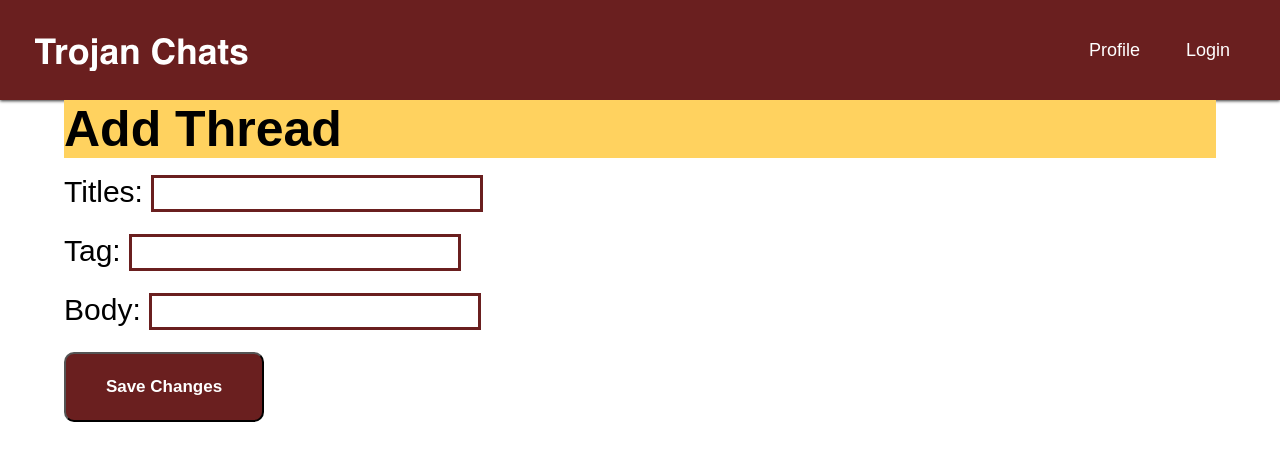
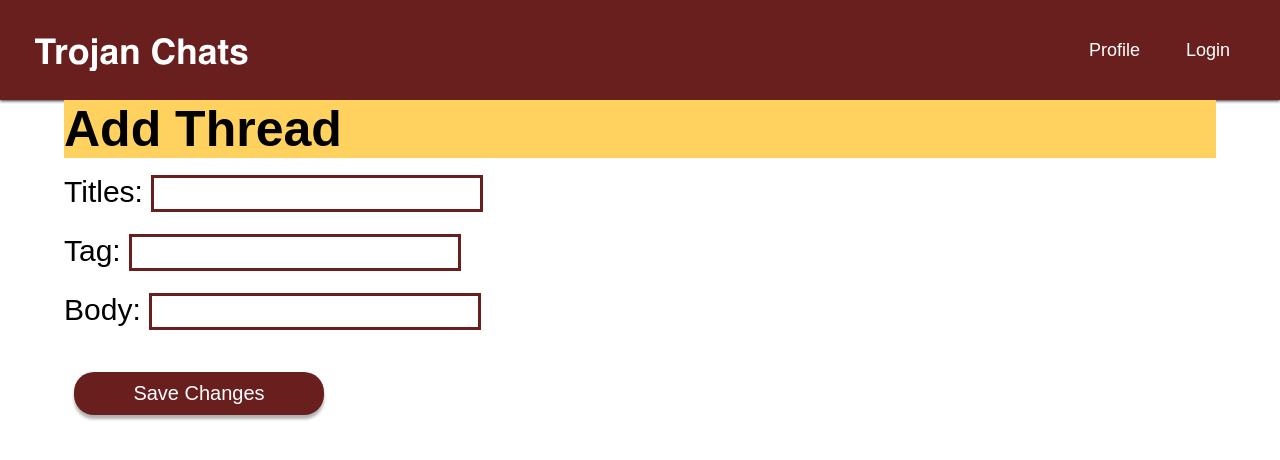
Before and after one commit to jennykim515/trojanchat, a React (Create React App) app in the folder frontend/: page /addthread in a window 1280 px wide. Shown: the top 460 px of the page. Built offline with nearby package versions, Linux system fonts and the light colour scheme; the HTML template or start-up script is replaced by a standard one.

Commit message:
add comments/threads

```diff
--- /dev/null
+++ b/frontend/src/components/AddThreadButton.jsx
@@ -0,0 +1,25 @@
+import React from 'react';
+import { useApp } from '../App';
+import Button from './buttons/buttons';
+
+export default function AddThreadButton() {
+    const { loggedIn } = useApp();
+
+    if (!loggedIn) {
+        return (
+            <div className="comment-form-container margin-top">
+                <p>
+                    <a href="/login">Log in</a> to add a Thread!
+                </p>
+            </div>
+        );
+    }
+
+    return (
+        <div className="loading">
+            <Button onClick={() => (window.location = '/addthread')} type="RED">
+                Create Thread
+            </Button>
+        </div>
+    );
+}
--- a/frontend/src/components/buttons/buttons.css
+++ b/frontend/src/components/buttons/buttons.css
@@ -3,6 +3,13 @@
     margin: 10px;
     text-align: center;
     filter: drop-shadow(0 0.25rem 0.1rem rgba(0, 0, 0, 0.3));
+    border-width: 0;
+}
+
+.redButton,
+.whiteButton {
+    outline: none;
+    border: none;
 }
 
 .whiteButton {
--- a/frontend/src/components/buttons/buttons.jsx
+++ b/frontend/src/components/buttons/buttons.jsx
@@ -20,9 +20,12 @@ export default function Button(props) {
 
     return (
         <div className="buttoncontainer">
-            <div className={BUTTON_TYPES[type] || 'button'} onClick={onClick}>
+            <button
+                className={BUTTON_TYPES[type] || BUTTON_TYPES.RED}
+                onClick={onClick}
+            >
                 {text}
-            </div>
+            </button>
         </div>
     );
 }
--- a/frontend/src/components/navbar/navbar.jsx
+++ b/frontend/src/components/navbar/navbar.jsx
@@ -11,6 +11,14 @@ import { useNavigate } from 'react-router-dom';
 const Navbar = ({ navType, setNavType }) => {
     const { logOut, loggedIn } = useApp();
     let navigate = useNavigate();
+
+    const navigateOneLevelUp = () => {
+        const path = window.location.pathname;
+        const pathArray = path.split('/');
+        pathArray.pop();
+        const newPath = pathArray.join('/');
+        navigate(newPath);
+    };
 
     let navButton = null;
     switch (navType) {
@@ -31,7 +39,7 @@ const Navbar = ({ navType, setNavType }) => {
                 <li
                     onClick={() => {
                         setNavType(0);
-                        navigate(-1);
+                        navigateOneLevelUp();
                     }}
                 >
                     <Button type="WHITE" text="Return to Navigation" />
@@ -43,7 +51,7 @@ const Navbar = ({ navType, setNavType }) => {
                 <li
                     onClick={() => {
                         setNavType(0);
-                        navigate(-1);
+                        navigateOneLevelUp();
                     }}
                 >
                     <Button type="WHITE" text="Return to Board" />
--- a/frontend/src/index.css
+++ b/frontend/src/index.css
@@ -3,8 +3,8 @@
     font-family: Arial, Helvetica, sans-serif !important;
 }
 
-h1,
-h2 {
+h1::first-letter,
+h2::first-letter {
     text-transform: capitalize;
 }
 
@@ -49,3 +49,7 @@ a:hover::after {
     font-weight: bold;
     margin: 2rem;
 }
+
+.margin-top {
+    margin-top: 2rem;
+}
--- a/frontend/src/pages/AddThread/AddThread.jsx
+++ b/frontend/src/pages/AddThread/AddThread.jsx
@@ -1,59 +1,81 @@
-import { useState, useContext, useEffect } from "react";
-import Container from '@mui/material/Container'
-import Button from '@mui/material/Button'
+import { useState, useContext, useEffect } from 'react';
+import Container from '@mui/material/Container';
+import { Button as MUIButton } from '@mui/material/Button';
 import { useApp } from '../../App';
+import Button from '../../components/buttons/buttons';
+import Loading from '../../components/Loading';
+import { v4 as uuidv4 } from 'uuid';
+import { getTimestamp } from '../../utils/time';
 
+export default function AddThreads({ props }) {
+    const { apiPost, user } = useApp();
+    const [loading, setLoading] = useState(false);
 
-export default function AddThreads({props}) {
+    const [titleInput, setTitleInput] = useState('');
+    const [tagInput, setTagInput] = useState('');
+    const [bodyInput, setBodyInput] = useState('');
 
-    const [titleInput, setTitleInput] = useState("");
-    const [tagInput, setTagInput] = useState("");
-    const [bodyInput, setBodyInput] = useState("");
+    const createThread = async (e) => {
+        e.preventDefault();
+        setLoading(true);
 
-
-
-    const formHandler = async (e) => {
-
+        const { status, ...data } = await apiPost('/post/create', {
+            content: titleInput,
+            tags: tagInput.split(' '),
+            postId: uuidv4(),
+            school: 'general',
+            timestamp: getTimestamp(),
+            upvotes: 1,
+            userId: user.userId,
+        });
+        if (status === 200) {
+            window.location = `/all/${data.postId}`;
+        } else {
+            alert('Error creating thread');
         }
 
+        setLoading(false);
+    };
 
     return (
         <Container>
-      <div id = "Info">
+            <div id="Info">
                 <h1 className="title">Add Thread</h1>
-      <form onSubmit={formHandler}>
+                <form onSubmit={createThread}>
                     <fieldset>
-          <label >Titles: </label>
+                        <label>Titles: </label>
                         <input
                             type="text"
                             value={titleInput}
                             onChange={(e) => setTitleInput(e.target.value)}
-                        marginBottom="10px"/>
+                        />
                     </fieldset>
                     <fieldset>
-          <label >Tag: </label>
+                        <label>Tag: </label>
                         <input
                             type="text"
                             value={tagInput}
                             onChange={(e) => setTagInput(e.target.value)}
-                        marginBottom="10px"/>
+                        />
                     </fieldset>
                     <fieldset>
-          <label >Body: </label>
+                        <label>Body: </label>
                         <input
                             type="text"
                             value={bodyInput}
                             onChange={(e) => setBodyInput(e.target.value)}
-                        marginBottom="10px"/>
+                        />
                     </fieldset>
+                    {!loading ? (
                         <fieldset>
-        <button className="btn" type="submit">Save Changes</button>
+                            <Button onClick={createThread}>Save Changes</Button>
                         </fieldset>
+                    ) : (
+                        <Loading />
+                    )}
                 </form>
-      <br/>
-      <br/><br/><br/><br/><br/>
+                <br />
             </div>
         </Container>
-
-  )
+    );
 }
--- a/frontend/src/pages/ChatThreads.jsx
+++ b/frontend/src/pages/ChatThreads.jsx
@@ -21,7 +21,7 @@ export default function UserThreads() {
     const getThreadData = async () => {
         // [GET] api call to fetch info about other user's thread /account/posts
         // userName, title, timeCreated, comments
-        const url = `/account/posts?id=${user.id}`;
+        const url = `/account/posts?id=${user.userId}`;
         const { status, ...data } = await app.apiGet(url);
         if (status === 200) {
             setThreadData(data);
@@ -39,7 +39,9 @@ export default function UserThreads() {
                     alignItems: 'center',
                 }}
             >
-                <h1 className="boardTitle">{user.name || user.id}'s Threads</h1>
+                <h1 className="boardTitle">
+                    {user.username || user.userId}'s Threads
+                </h1>
                 <Button type="RED" text="Return to Profile" />
             </div>
 
--- a/frontend/src/pages/CommentList.jsx
+++ b/frontend/src/pages/CommentList.jsx
@@ -44,6 +44,7 @@ export default function CommentList() {
     }, []);
 
     const [PostData, setPostData] = useState({});
+    console.log(PostData);
     const post = PostData.post;
     const comments = PostData.comments || [];
 
@@ -65,6 +66,13 @@ export default function CommentList() {
         }
     };
 
+    const addComment = (comment) => {
+        setPostData({
+            ...PostData,
+            comments: [...comments, comment],
+        });
+    };
+
     if (!post) return null;
 
     return (
@@ -72,7 +80,6 @@ export default function CommentList() {
             <h1 className="boardTitle">{post.content}</h1>
             {comments &&
                 comments.map((comment, i) => {
-                    console.log(comment);
                     return (
                         <div
                             key={
@@ -86,7 +93,7 @@ export default function CommentList() {
                     );
                 })}
             <br></br>
-            <AddComment />
+            <AddComment addComment={addComment} />
         </Container>
     );
 }
--- a/frontend/src/pages/SchoolSpecificThread.jsx
+++ b/frontend/src/pages/SchoolSpecificThread.jsx
@@ -7,6 +7,7 @@ import { useApp } from '../App';
 import { __DEV__ } from '../utils/network';
 import Button from '../components/buttons/buttons';
 import Loading from '../components/Loading';
+import AddThreadButton from '../components/AddThreadButton';
 
 const DEFAULT_DATA = [
     {
@@ -73,6 +74,7 @@ export default function SchoolSpecificThread() {
                     {!Object.values(schoolThreads).length && (
                         <h2>No threads found.</h2>
                     )}
+                    <AddThreadButton />
                 </>
             ) : (
                 <Loading />
--- /dev/null
+++ b/frontend/src/utils/time.js
@@ -0,0 +1,4 @@
+export const getTimestamp = () => `${new Date().toLocaleDateString()} ${new Date().toLocaleTimeString(
+    [],
+    { hour: '2-digit', minute: '2-digit' }
+)}`;
```
Also changed, not shown: frontend/src/components/AddComment.jsx (+6 -7 lines). Lines whose indentation alone changed are shown as unchanged.
